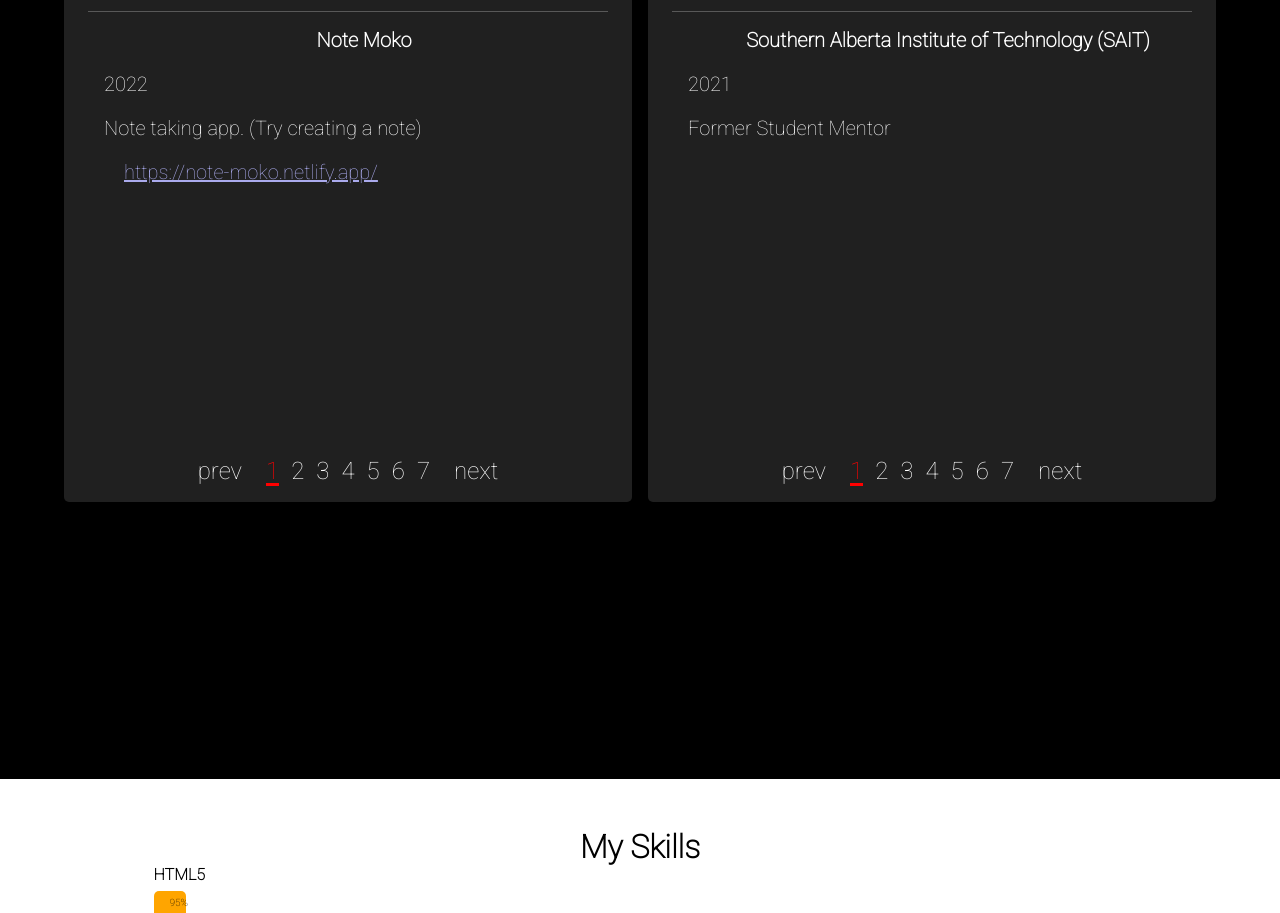
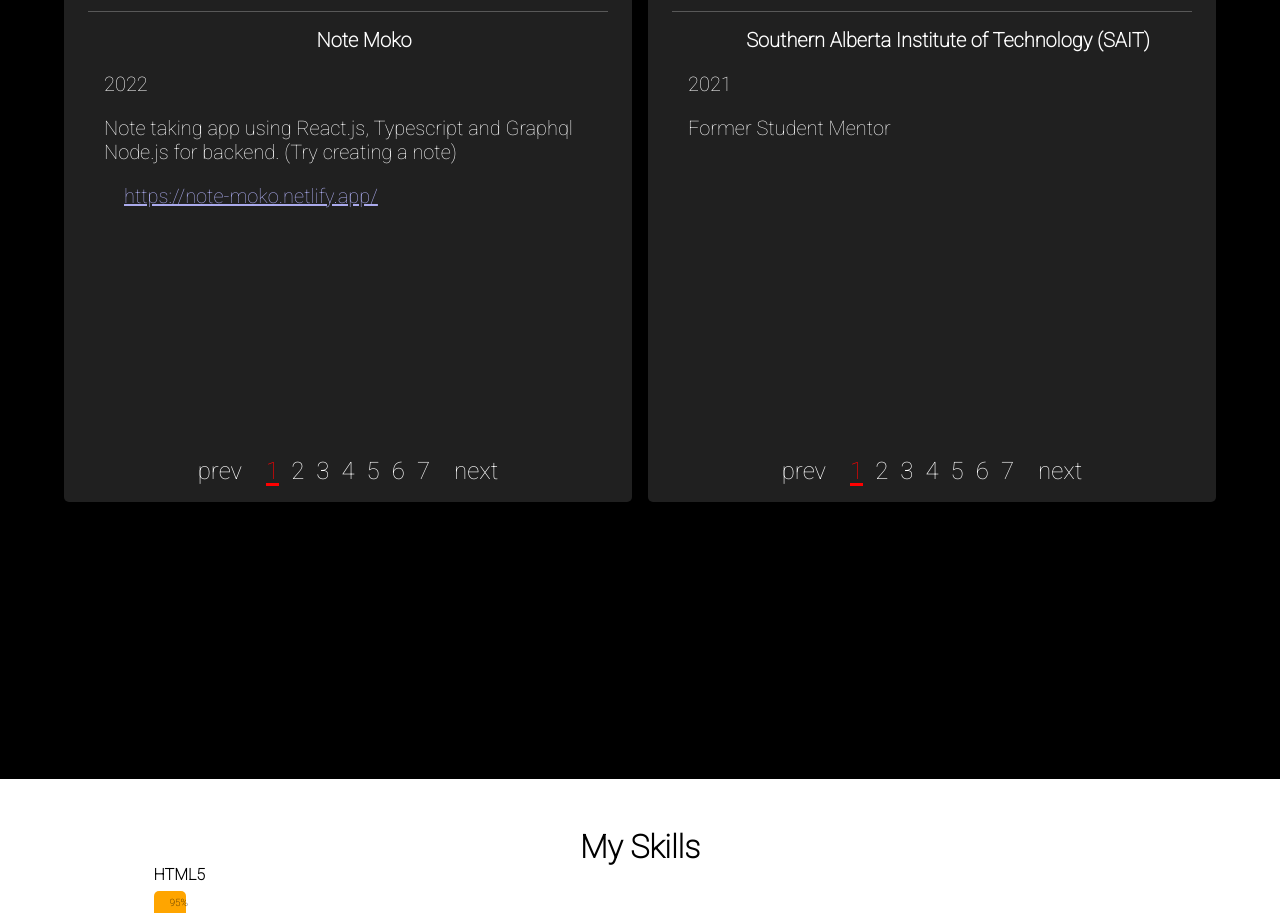
Before and after one commit to nozky/norvillie, a React (Create React App) app: page / in a window 1280 px wide. Shown: the part 1773-2686 px from the top of the page. Built offline with nearby package versions, Linux system fonts and the light colour scheme.

Commit message:
update works

```diff
--- a/src/components/data/works.js
+++ b/src/components/data/works.js
@@ -4,7 +4,7 @@
   {
     title: 'Note Moko',
     year: '2022',
-    description: 'Note taking app. (Try creating a note)',
+    description: 'Note taking app using React.js, Typescript and  Graphql Node.js for backend. (Try creating a note)',
     url: 'https://note-moko.netlify.app/',
     related: true
   },
```
